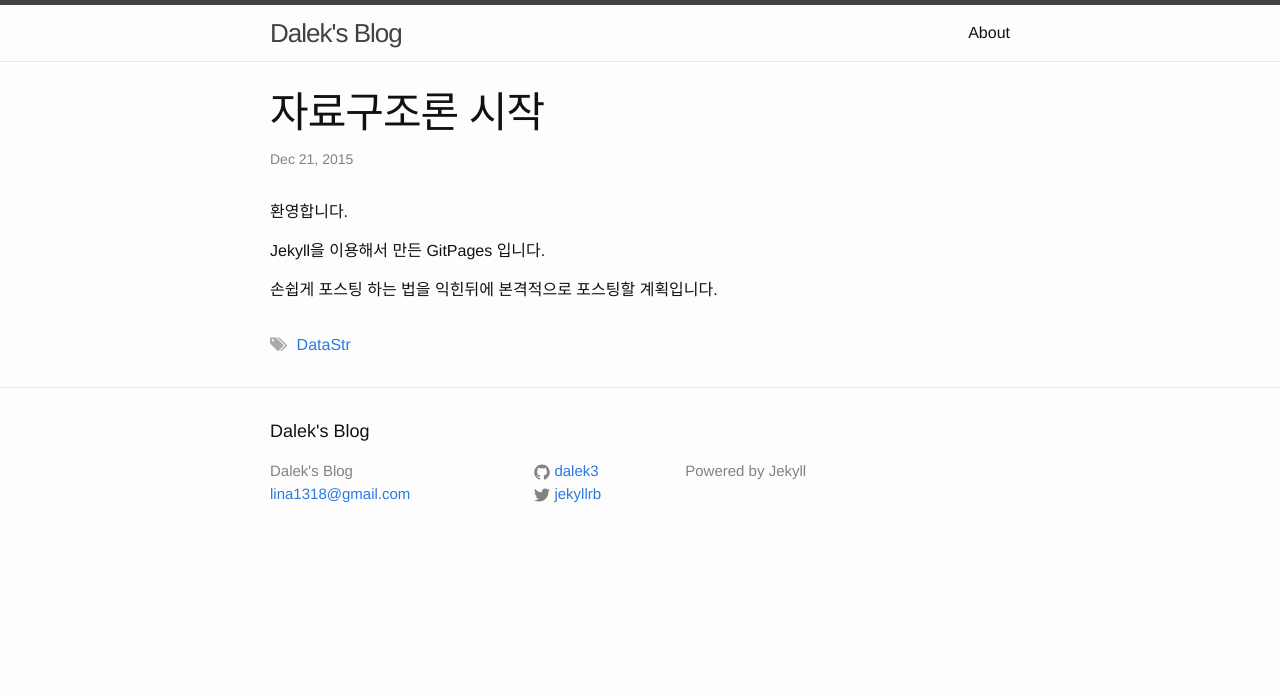
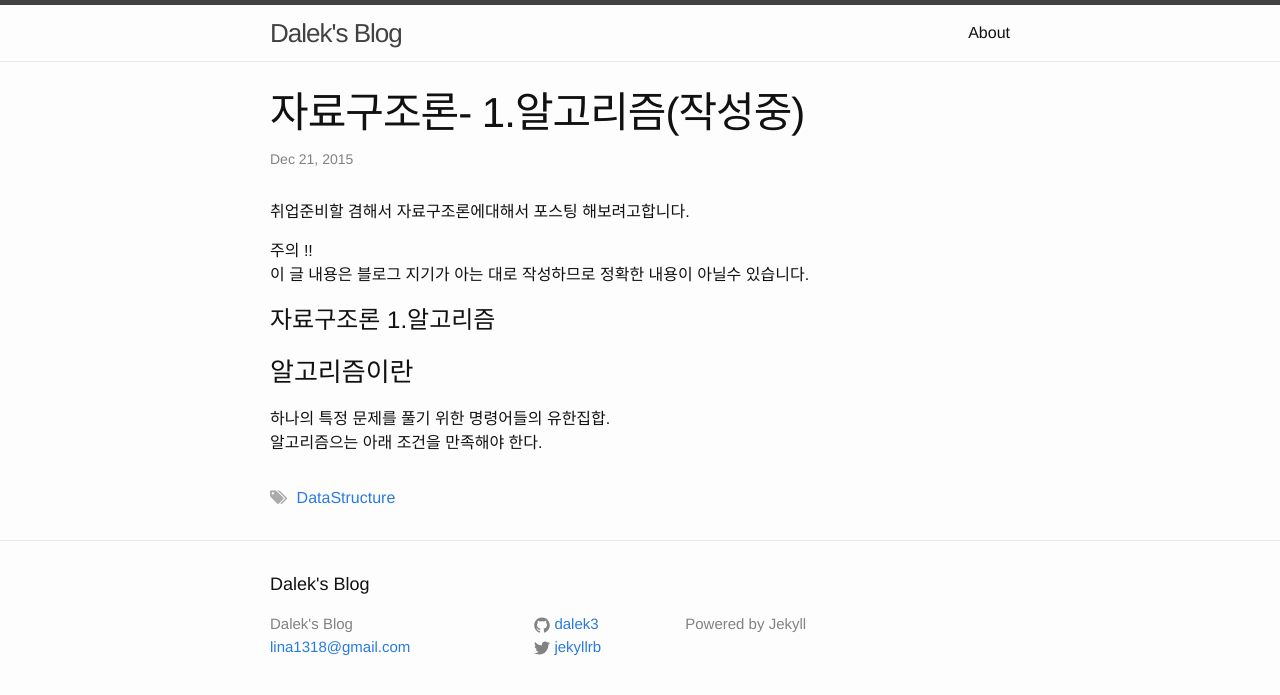
Before and after one commit to dalek3/dalek3.github.io, a Jekyll site: the page built from _posts/2015-12-21-hello-algo.markdown, in a window 1280 px wide. Shown: the top 695 px of the page. Built offline with Jekyll 4.4.1, drawn with Linux system fonts in a browser that asks for light colours; nearby versions of some CDN libraries.

Commit message:
posting 12/21

```diff
--- a/_posts/2015-12-21-hello-algo.markdown
+++ b/_posts/2015-12-21-hello-algo.markdown
@@ -1,8 +1,8 @@
 ---
 layout: post
-title:  "자료구조론 시작"
-categories: blog
-tags : DataStr
+title:  "자료구조론- 1.알고리즘(작성중)"
+categories: Study
+tags : DataStructure
 ---
 
 <!-- front matter
@@ -10,8 +10,13 @@ tags : DataStr
 	반드시 "title", "layout"필드는 반드시 들어가야한다.
 -->
 
-환영합니다.
+취업준비할 겸해서 자료구조론에대해서 포스팅 해보려고합니다.
 
-Jekyll을 이용해서 만든 GitPages 입니다.
+주의 !!
+이 글 내용은 블로그 지기가 아는 대로 작성하므로 정확한 내용이 아닐수 있습니다.
 
-손쉽게 포스팅 하는 법을 익힌뒤에 본격적으로 포스팅할 계획입니다.
+# 자료구조론  1.알고리즘
+
+### 알고리즘이란
+하나의 특정 문제를 풀기 위한 명령어들의 유한집합.
+알고리즘으는 아래 조건을 만족해야 한다.
```
